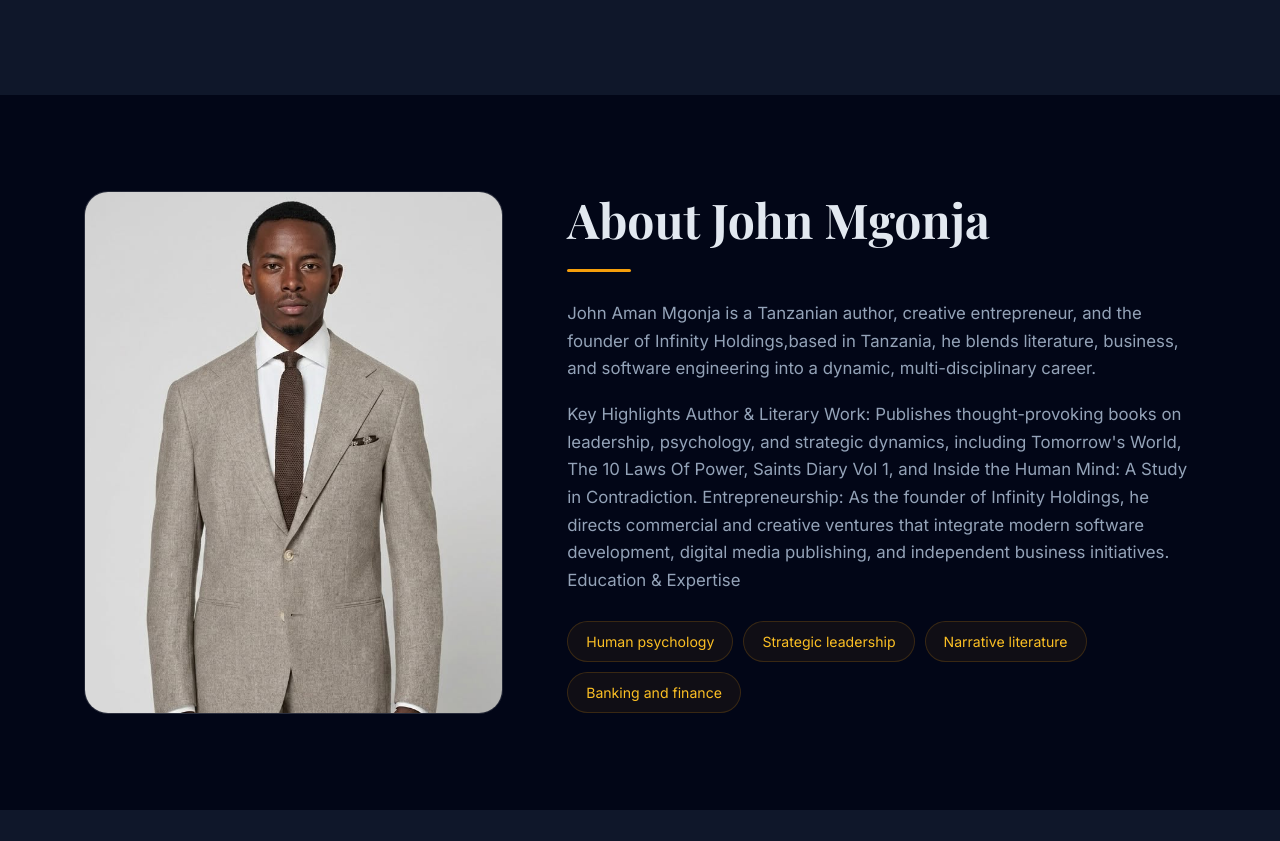
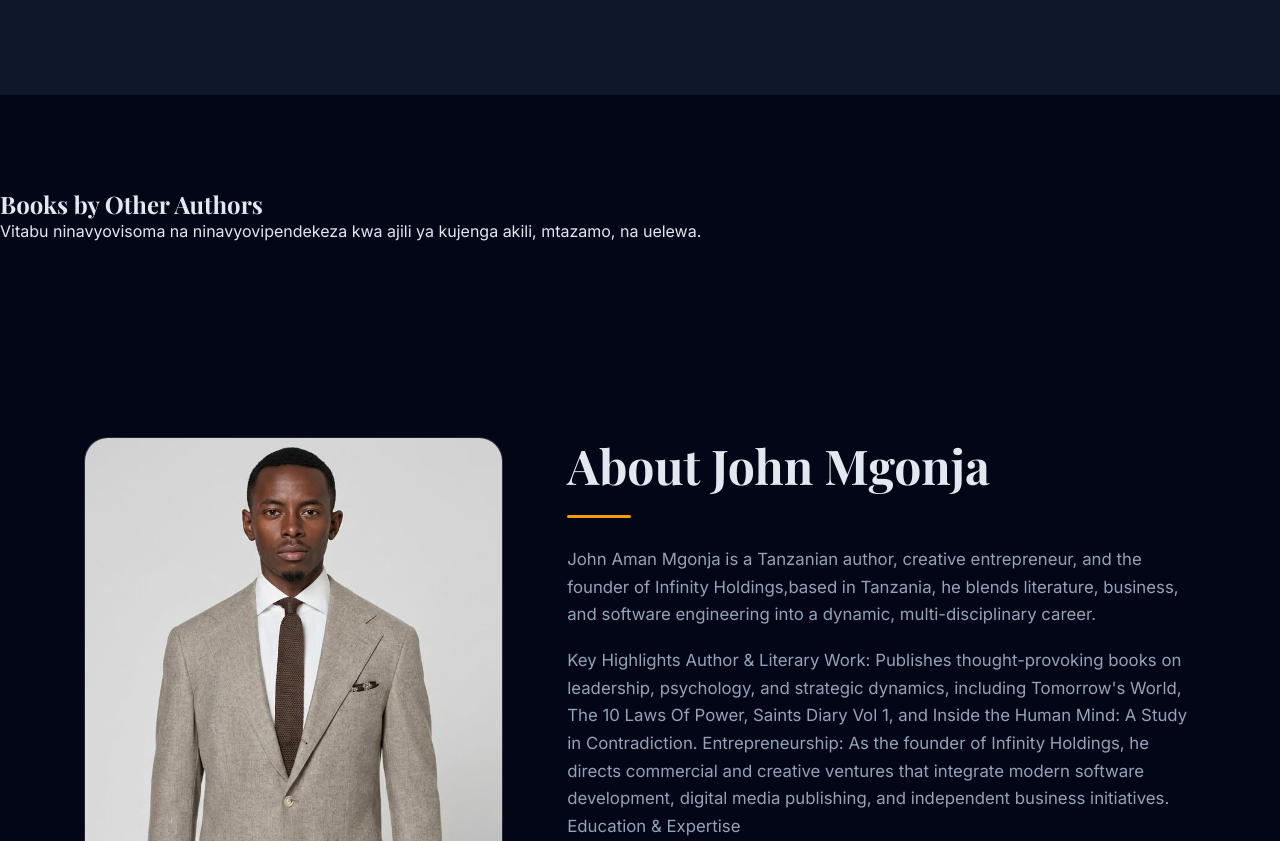
Before and after one commit to saintstech255/johnmgonjabooks, a plain HTML site: page index.html in a window 1280 px wide. Shown: the part 1879-2720 px from the top of the page. Drawn offline with nearby package versions, Linux system fonts and the light colour scheme; a web font is replaced by a local one.

Commit message:
Update index.html

```diff
--- a/index.html
+++ b/index.html
@@ -119,6 +119,21 @@
     </div>
   </section>
 
+<!-- SECTION: Books by Other Authors -->
+<section id="other-authors" class="other-authors-section">
+  <div class="container">
+    <div class="section-header">
+      <h2>Books by Other Authors</h2>
+      <p>Vitabu ninavyovisoma na ninavyovipendekeza kwa ajili ya kujenga akili, mtazamo, na uelewa.</p>
+    </div>
+
+    <!-- Hapa ndipo JavaScript itajaza vitabu vyako vyote -->
+    <div id="recommended-books-grid" class="books-grid">
+      <!-- Kadi zitajiongeza zenyewe kutoka JS -->
+    </div>
+  </div>
+</section>
+
   <section id="about">
     <div class="wrap about">
       <figure class="portrait reveal">
```
